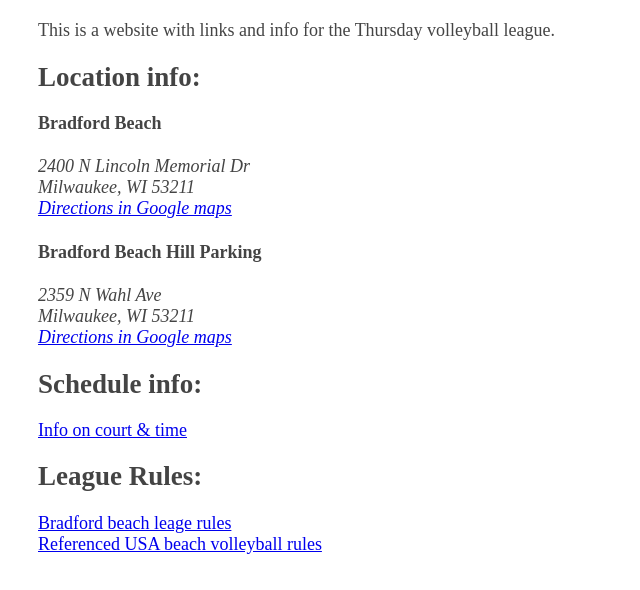
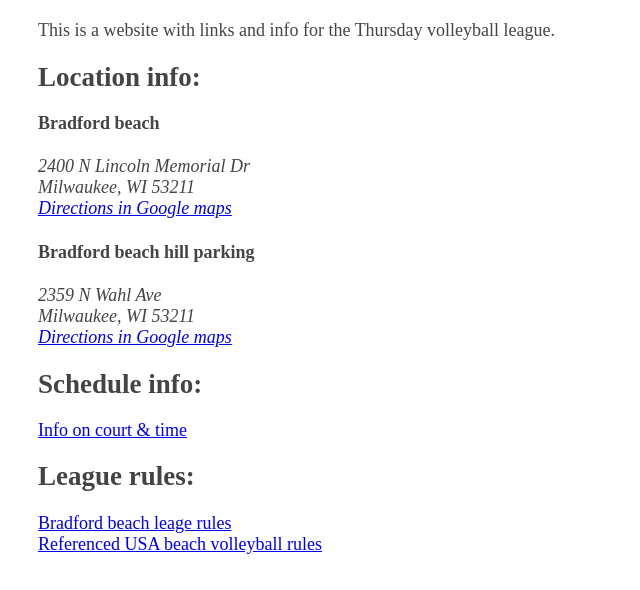
Before and after one commit to bsheps/vball, a plain HTML site: page index.html in a window 1280 px wide. Shown: the part 80-670 px from the top of the page, without its empty margins (277-917 px from the left). Drawn offline with Linux system fonts and the light colour scheme.

Commit message:
fixed captialization differences

```diff
--- a/index.html
+++ b/index.html
@@ -26,7 +26,7 @@
         <h1>Bradford Summer Volleyball League</h1>
         <p>This is a website with links and info for the Thursday volleyball league.</p>
         <h2>Location info:</h2>
-        <h4>Bradford Beach</h4>
+        <h4>Bradford beach</h4>
         <address>
             2400 N Lincoln Memorial Dr<br />
             Milwaukee, WI 53211<br />
@@ -34,7 +34,7 @@
                 Directions in Google maps
             </a>
         </address>
-        <h4>Bradford Beach Hill Parking</h4>
+        <h4>Bradford beach hill parking</h4>
         <address>
             2359 N Wahl Ave<br />
             Milwaukee, WI 53211<br/>
@@ -44,7 +44,7 @@
         </address>
         <h2>Schedule info:</h2>
         <a href="https://volleylife.bracketpal.com/teaminfo/889" target="_blank">Info on court & time</a>
-        <h2>League Rules:</h2>
+        <h2>League rules:</h2>
         <a href="https://www.volley-life.com/beach-volleyball-league-rules" target="_blank">Bradford beach leage rules</a>
         <br/>
         <a href="https://usavolleyball.org/wp-content/uploads/2020/12/2017-19-USAV-Beach-Rulebook.pdf" target="_blank">Referenced USA beach volleyball rules</a>
```
